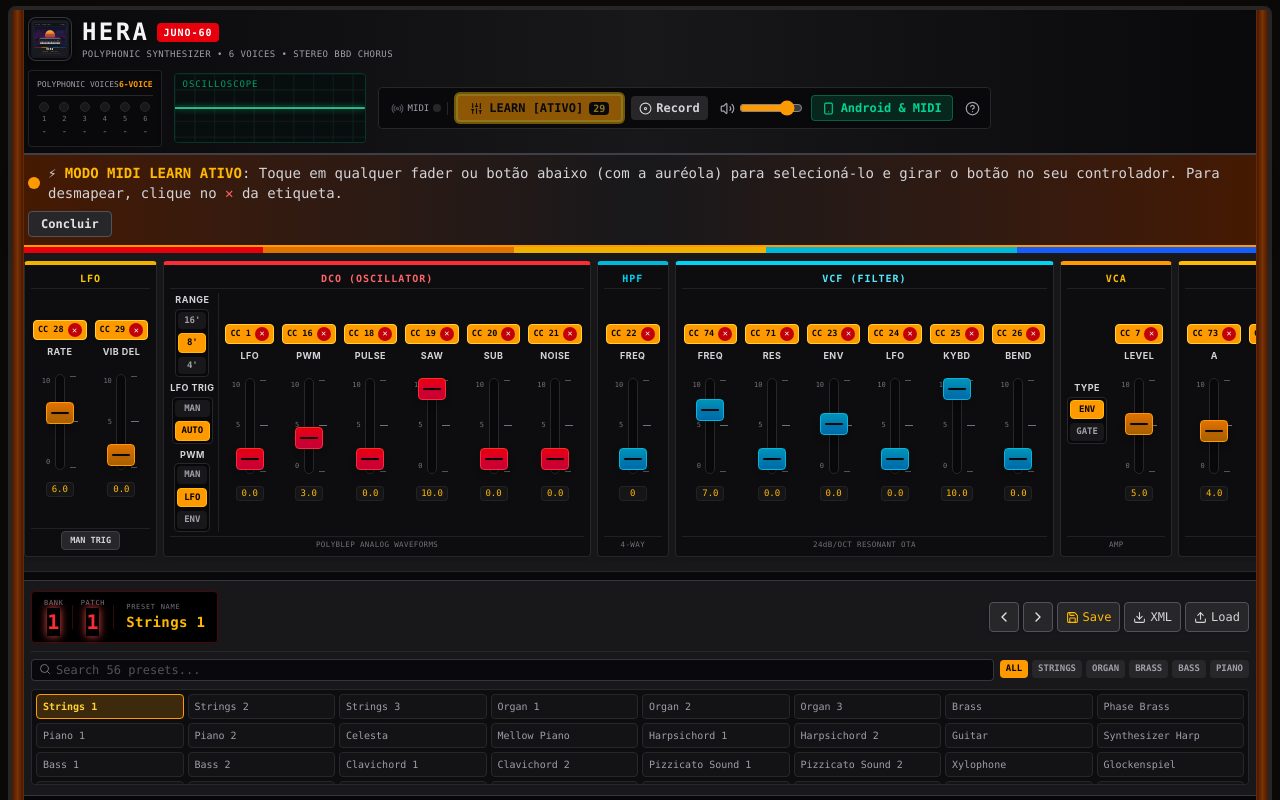
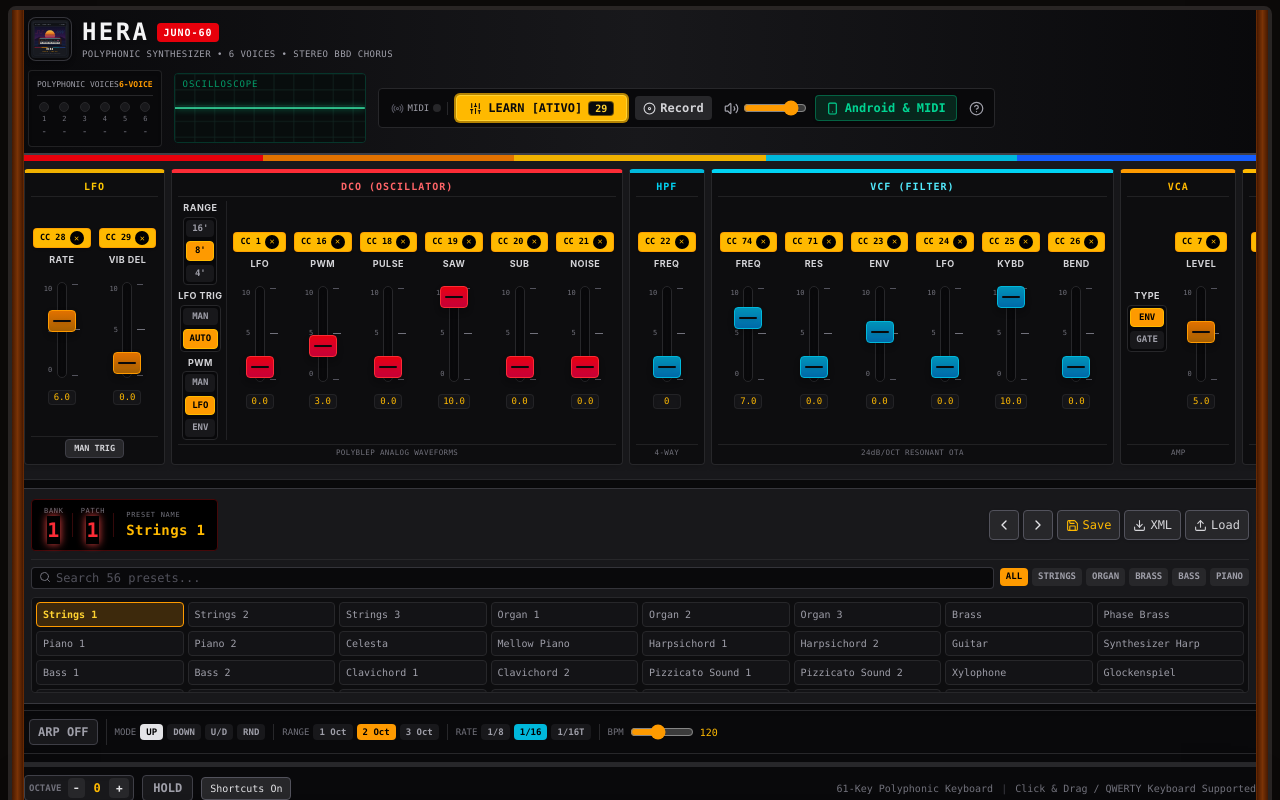
Before and after one commit to danilokosky/Juno-Synth-Emu-3, a React (Vite) app: page / in a window 1280 px wide. Both pictures are taken after a click on the button "Ativar/Desativar modo MIDI Learn para mapear controles físic". Shown: the top 800 px of the page. Built offline with nearby package versions, Linux system fonts and the light colour scheme.

Commit message:
refactor: update MIDI learn UI and interactions
Refine the MIDI learn visual styling and enable touch interaction for selecting sliders during the learning process.

```diff
--- a/src/components/ChorusButton.tsx
+++ b/src/components/ChorusButton.tsx
@@ -31,7 +31,7 @@
       {isMidiLearnActive && (
         <div className="mb-1 flex items-center justify-center min-h-[18px]">
           {mappedCC !== null && mappedCC !== undefined ? (
-            <div className="flex items-center gap-1 bg-amber-500 text-zinc-950 text-[8px] font-mono font-black px-1 py-0.5 rounded shadow border border-amber-300">
+            <div className="flex items-center gap-1 bg-amber-400 text-black text-[8px] font-mono font-black px-1.5 py-0.5 rounded shadow-sm border border-amber-500/80">
               <span>CC {mappedCC}</span>
               <button
                 type="button"
@@ -39,7 +39,7 @@
                   e.stopPropagation();
                   onUnmap?.();
                 }}
-                className="w-3 h-3 flex items-center justify-center rounded-full bg-red-700 hover:bg-red-800 text-white text-[8px] font-black cursor-pointer leading-none"
+                className="w-3.5 h-3.5 flex items-center justify-center rounded-full bg-black hover:bg-zinc-800 text-amber-400 hover:text-amber-300 text-[8px] font-black cursor-pointer leading-none border border-black/40"
                 title={`Desmapear CC ${mappedCC}`}
               >
                 ✕
@@ -52,13 +52,13 @@
                 e.stopPropagation();
                 onSelectForLearn?.();
               }}
-              className={`text-[8px] font-mono px-1 py-0.5 rounded border border-dashed cursor-pointer ${
+              className={`text-[8px] font-mono font-bold px-1.5 py-0.5 rounded border cursor-pointer transition-all ${
                 isSelectedForLearn
-                  ? 'bg-amber-500 text-zinc-950 font-bold border-amber-300 shadow-[0_0_8px_rgba(251,191,36,0.8)]'
-                  : 'bg-zinc-800/80 text-zinc-400 border-zinc-600'
+                  ? 'bg-amber-400 text-black border-amber-300 shadow-[0_0_8px_rgba(245,158,11,0.5)]'
+                  : 'bg-zinc-950/90 text-amber-400/90 hover:text-amber-300 border-amber-400/30 hover:bg-zinc-850'
               }`}
             >
-              {isSelectedForLearn ? 'AURA' : '+ LEARN'}
+              {isSelectedForLearn ? 'AURÉOLA' : '+ LEARN'}
             </button>
           )}
         </div>
@@ -75,7 +75,7 @@
         }}
         className={`relative group flex flex-col items-center justify-between w-10 h-16 p-1.5 rounded bg-gradient-to-b from-zinc-800 to-zinc-900 border shadow-md transition-all active:scale-95 cursor-pointer select-none ${
           isSelectedForLearn
-            ? 'ring-4 ring-amber-400 ring-offset-2 ring-offset-zinc-950 shadow-[0_0_24px_rgba(251,191,36,0.95)] animate-pulse border-amber-300'
+            ? 'ring-2 ring-amber-400/90 ring-offset-1 ring-offset-zinc-950 shadow-[0_0_12px_rgba(251,191,36,0.4)] border-amber-400 bg-amber-400/10'
             : active
             ? 'border-amber-500 shadow-amber-500/20'
             : 'border-zinc-700 hover:border-zinc-500'
--- a/src/components/HeraApp.tsx
+++ b/src/components/HeraApp.tsx
@@ -245,15 +245,15 @@
                   }}
                   className={`flex items-center gap-1.5 px-3 py-1 rounded text-xs font-mono font-bold transition-all cursor-pointer shadow-sm ${
                     isMidiLearnActive
-                      ? 'bg-amber-500 text-zinc-950 border-2 border-amber-300 ring-2 ring-amber-400/80 animate-pulse'
+                      ? 'bg-amber-400 text-zinc-950 border border-amber-300 shadow-[0_0_12px_rgba(251,191,36,0.5)] ring-2 ring-amber-400/70'
                       : 'bg-zinc-800 hover:bg-zinc-700 text-zinc-200 border border-zinc-700'
                   }`}
                   title="Ativar/Desativar modo MIDI Learn para mapear controles físicos do teclado"
                 >
                   <Sliders size={13} className={isMidiLearnActive ? 'text-zinc-950' : 'text-amber-400'} />
                   <span>{isMidiLearnActive ? 'LEARN [ATIVO]' : 'MIDI LEARN'}</span>
-                  <span className={`text-[10px] px-1 py-0.2 rounded font-mono ${
-                    isMidiLearnActive ? 'bg-zinc-950 text-amber-300' : 'bg-zinc-900 text-zinc-400'
+                  <span className={`text-[10px] px-1.5 py-0.2 rounded font-mono font-black ${
+                    isMidiLearnActive ? 'bg-zinc-950 text-amber-300 border border-amber-400/40' : 'bg-zinc-900 text-zinc-400'
                   }`}>
                     {Object.keys(currentMidiMapping).length}
                   </span>
@@ -339,44 +339,6 @@
             </div>
           </div>
 
-          {/* Interactive MIDI Learn Floating Status Banner */}
-          {isMidiLearnActive && (
-            <div className="bg-gradient-to-r from-amber-950 via-zinc-900 to-amber-950 border-b-2 border-amber-500 px-4 py-2 flex flex-wrap items-center justify-between gap-2 shadow-lg animate-in fade-in slide-in-from-top-1 duration-200">
-              <div className="flex items-center gap-2">
-                <span className="flex h-3 w-3 relative">
-                  <span className="animate-ping absolute inline-flex h-full w-full rounded-full bg-amber-400 opacity-75"></span>
-                  <span className="relative inline-flex rounded-full h-3 w-3 bg-amber-500"></span>
-                </span>
-                {selectedLearnParam ? (
-                  <span className="text-xs sm:text-sm font-mono text-amber-300 font-bold">
-                    🎯 AURÉOLA ATIVA: <span className="text-white bg-amber-900/60 px-2 py-0.5 rounded border border-amber-400 uppercase tracking-wider">{selectedLearnParam}</span> — Mova agora qualquer knob, fader ou botão no seu teclado MIDI para vincular!
-                  </span>
-                ) : (
-                  <span className="text-xs sm:text-sm font-mono text-zinc-300">
-                    ⚡ <strong className="text-amber-400">MODO MIDI LEARN ATIVO</strong>: Toque em qualquer fader ou botão abaixo (com a auréola) para selecioná-lo e girar o botão no seu controlador. Para desmapear, clique no <strong className="text-red-400">✕</strong> da etiqueta.
-                  </span>
-                )}
-              </div>
-              <div className="flex items-center gap-2">
-                {lastLearnedInfo && (
-                  <span className="text-xs font-mono px-2 py-0.5 rounded bg-emerald-600 text-white font-bold animate-in fade-in">
-                    ✓ CC {lastLearnedInfo.cc} mapeado para {lastLearnedInfo.param}!
-                  </span>
-                )}
-                <button
-                  type="button"
-                  onClick={() => {
-                    setIsMidiLearnActive(false);
-                    setSelectedLearnParam(null);
-                    midiManagerInstance?.setLearnParam(null);
-                  }}
-                  className="px-3 py-1 bg-zinc-800 hover:bg-zinc-700 text-zinc-200 text-xs font-mono font-bold rounded border border-zinc-600 cursor-pointer"
-                >
-                  Concluir
-                </button>
-              </div>
-            </div>
-          )}
 
           {/* Roland Multi-Stripe Color Separator */}
           <div className="flex h-1.5 w-full">
--- a/src/components/Slider.tsx
+++ b/src/components/Slider.tsx
@@ -78,7 +78,12 @@
     if (!el) return;
 
     const onTouchStart = (e: TouchEvent) => {
-      if (isMidiLearnActive) return;
+      if (isMidiLearnActive) {
+        e.preventDefault();
+        e.stopPropagation();
+        onSelectForLearn?.();
+        return;
+      }
       e.preventDefault();
       e.stopPropagation();
       const touch = e.touches[0];
@@ -117,7 +122,7 @@
       el.removeEventListener('touchend', onTouchEnd);
       el.removeEventListener('touchcancel', onTouchEnd);
     };
-  }, [isMidiLearnActive, updateFromPointer]);
+  }, [isMidiLearnActive, updateFromPointer, onSelectForLearn]);
 
   // Window-level pointer listeners while dragging for desktop/mouse response
   useEffect(() => {
@@ -214,17 +219,18 @@
       ref={containerRef}
       className={`relative flex flex-col items-center select-none text-center p-0.5 rounded transition-all duration-150 ${
         isSelectedForLearn
-          ? 'ring-4 ring-amber-400 ring-offset-2 ring-offset-zinc-950 shadow-[0_0_24px_rgba(251,191,36,0.9)] animate-pulse bg-amber-500/10'
+          ? 'ring-2 ring-amber-400/90 ring-offset-1 ring-offset-zinc-950 shadow-[0_0_12px_rgba(251,191,36,0.4)] bg-amber-400/10'
           : isMidiLearnActive
-          ? 'hover:bg-zinc-800/40 cursor-pointer'
+          ? 'hover:bg-amber-400/5 hover:ring-1 hover:ring-amber-400/30 cursor-pointer'
           : ''
       } ${className}`}
       onMouseEnter={() => setShowTooltip(true)}
       onMouseLeave={() => !isDragging && setShowTooltip(false)}
       onWheel={handleWheel}
       onDoubleClick={handleDoubleClick}
-      onClick={() => {
+      onClick={(e) => {
         if (isMidiLearnActive) {
+          e.stopPropagation();
           onSelectForLearn?.();
         }
       }}
@@ -234,7 +240,7 @@
       {isMidiLearnActive && (
         <div className="mb-0.5 flex items-center justify-center min-h-[16px] z-10">
           {mappedCC !== null && mappedCC !== undefined ? (
-            <div className="flex items-center gap-1 bg-amber-500 hover:bg-amber-400 text-zinc-950 text-[8.5px] font-mono font-black px-1 py-0.5 rounded shadow border border-amber-300 animate-in fade-in zoom-in-95">
+            <div className="flex items-center gap-1 bg-amber-400 text-black text-[8.5px] font-mono font-black px-1.5 py-0.5 rounded shadow-sm border border-amber-500/80 animate-in fade-in zoom-in-95">
               <span>CC {mappedCC}</span>
               <button
                 type="button"
@@ -242,7 +248,7 @@
                   e.stopPropagation();
                   onUnmap?.();
                 }}
-                className="w-3.5 h-3.5 flex items-center justify-center rounded-full bg-red-700 hover:bg-red-800 text-white text-[8.5px] font-black cursor-pointer leading-none transition-transform active:scale-90"
+                className="w-3.5 h-3.5 flex items-center justify-center rounded-full bg-black hover:bg-zinc-800 text-amber-400 hover:text-amber-300 text-[8.5px] font-black cursor-pointer leading-none transition-transform active:scale-90 border border-black/40"
                 title={`Desmapear CC ${mappedCC}`}
               >
                 ✕
@@ -255,13 +261,13 @@
                 e.stopPropagation();
                 onSelectForLearn?.();
               }}
-              className={`text-[7.5px] font-mono px-1 py-0.5 rounded border border-dashed cursor-pointer transition-all ${
+              className={`text-[7.5px] font-mono font-bold px-1.5 py-0.5 rounded border transition-all cursor-pointer ${
                 isSelectedForLearn
-                  ? 'bg-amber-500 text-zinc-950 font-bold border-amber-300 shadow-[0_0_8px_rgba(251,191,36,0.8)]'
-                  : 'bg-zinc-800/80 hover:bg-zinc-700 text-zinc-400 hover:text-zinc-200 border-zinc-600'
+                  ? 'bg-amber-400 text-black border-amber-300 shadow-[0_0_8px_rgba(245,158,11,0.5)]'
+                  : 'bg-zinc-950/90 hover:bg-zinc-800 text-amber-400/90 hover:text-amber-300 border-amber-400/30'
               }`}
             >
-              {isSelectedForLearn ? 'AURA' : '+ LEARN'}
+              {isSelectedForLearn ? 'AURÉOLA' : '+ LEARN'}
             </button>
           )}
         </div>
```
Also changed, not shown: 3 other files (tests, documents, lock files or other folders).
